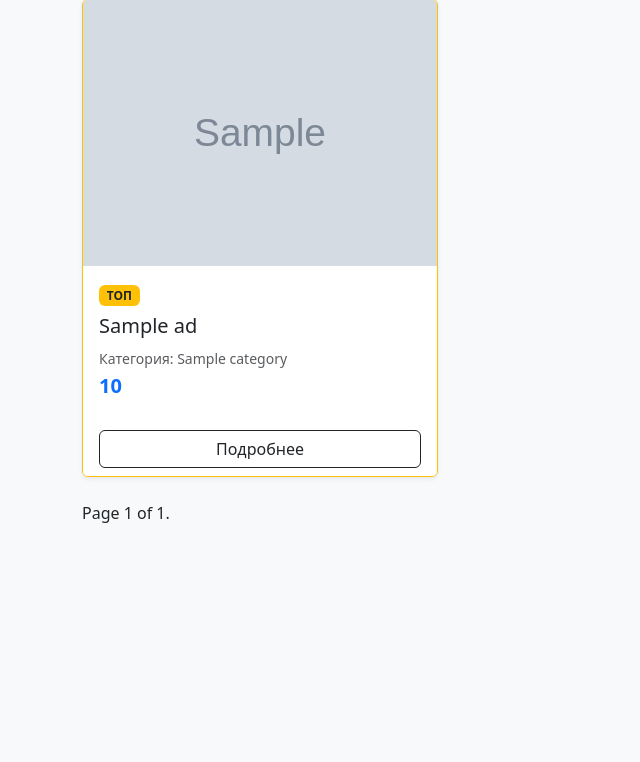
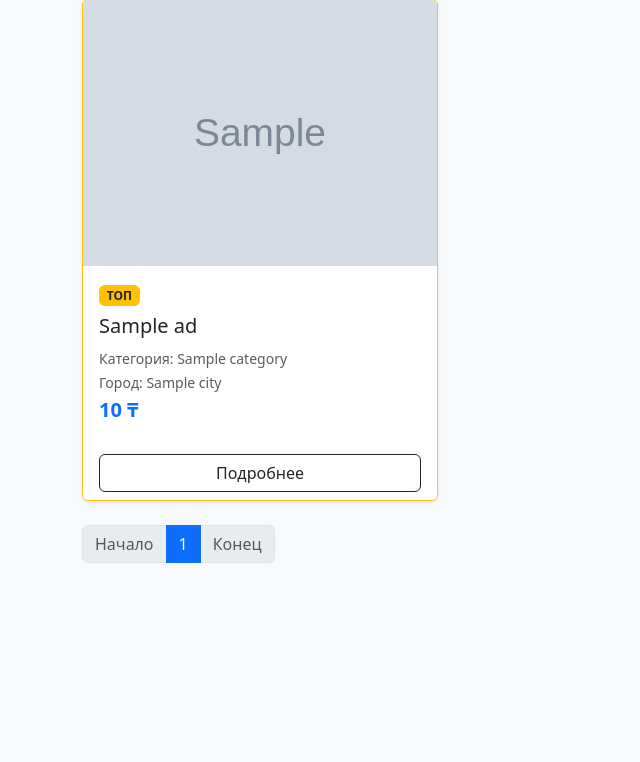
Before and after one commit to shaspire/serd-rpo5-24r-p2, a Django app: page / in a window 1280 px wide. Shown: the part 161-923 px from the top of the page, without its empty margins (0-640 px from the left). Run offline with Django 5.2, Linux system fonts and the light colour scheme; tables that the repository leaves empty hold one stand-in row (values such as "Sample post"); grey boxes marked "Sample" are stand-in pictures.

Commit message:
Second Implementations
Finished all html pages yet no images on them.
Added query_tags to change url parameters dynamically.
Added filtering by city.
For sorting renamed 'cheap' and 'expensive' to 'asc', 'desc' accordingly.
Ads now require re-moderation on update.
Description in Ad model is now optional.
Removed image field from Favorite model.

```diff
--- a/src/core_app/models.py
+++ b/src/core_app/models.py
@@ -32,7 +32,7 @@ class Ad(models.Model):
 	city = models.ForeignKey(City, on_delete=models.CASCADE, verbose_name='Город')
 
 	title = models.CharField(max_length=200)
-	description = models.TextField()
+	description = models.TextField(default='', blank=True, null=True)
 	price = models.PositiveIntegerField(verbose_name='Цена (в тенге)', help_text='Укажите 0, если бесплатно')
 	image = models.ImageField(upload_to='ads/', blank=True, null=True, verbose_name='Изображение')
 
@@ -48,8 +48,7 @@ class Ad(models.Model):
 
 class Favorite(models.Model):
 	user = models.ForeignKey(User, on_delete=models.CASCADE, related_name='favorites')
-	ad = models.ForeignKey(Ad, on_delete=models.CASCADE, related_name='favorited')
-	image = models.ImageField(upload_to='categories/', blank=True, null=True, verbose_name='Изображение')
+	ad = models.ForeignKey(Ad, on_delete=models.CASCADE, related_name='favorited_by')
 
 	class Meta:
 		unique_together = ('user','ad')
--- a/src/core_app/templates/ad_confirm_delete.html
+++ b/src/core_app/templates/ad_confirm_delete.html
@@ -7,11 +7,12 @@
     <div class="col-md-6 text-center">
         <div class="alert alert-danger shadow-sm">
             <h3 class="alert-heading">Вы уверены?</h3>
-            <p>Вы действительно хотите удалить объявление <strong>"MacBook Pro M2"</strong>? Это действие нельзя отменить.</p>
+            <p>Вы действительно хотите удалить объявление <strong>"{{ ad }}"</strong>? Это действие нельзя отменить.</p>
             <hr>
             <form method="POST">
+                {% csrf_token %}
                 <button type="submit" class="btn btn-danger">Да, удалить</button>
-                <a href="#" class="btn btn-secondary">Отмена</a>
+                <a href="{% url 'ad_detail' uuid=ad.uuid %}" class="btn btn-secondary">Отмена</a>
             </form>
         </div>
     </div>
--- a/src/core_app/templates/ad_list.html
+++ b/src/core_app/templates/ad_list.html
@@ -1,5 +1,5 @@
 {% extends 'base.html' %}
-
+{% load query_tags %}
 {% block title %}Все объявления - Ad-Project{% endblock %}
 
 {% block content %}
@@ -11,15 +11,16 @@
 <div class="row">
     {% for ad in ads %}
     <div class="col-md-4 mb-4">
-        <div class="card h-100 border-warning shadow-sm">
+        <div class="card h-100 shadow-sm {% if ad.is_vip %}border-warning{% endif %}">
             <img src="{{ad.image}}" class="card-img-top" alt="Картинка">
             <div class="card-body">
                 {% if ad.is_vip %}
                 <span class="badge bg-warning text-dark mb-2">ТОП</span>
                 {% endif %}
                 <h5 class="card-title">{{ad.title}}</h5>
-                <p class="card-text text-muted mb-1"><small>Категория: {{ad.category}}</small></p>
-                <h5 class="text-primary fw-bold">{{ad.price}}</h5>
+                <p class="card-text text-muted m-0"><small>Категория: {{ad.category}}</small></p>
+                <p class="card-text text-muted m-0"><small>Город: {{ad.city}}</small></p>
+                <h5 class="text-primary fw-bold mt-1">{{ad.price}} ₸</h5>
             </div>
             <div class="card-footer bg-white border-0">
                 <a href="{% url 'ad_detail' uuid=ad.uuid %}" class="btn btn-outline-dark w-100">Подробнее</a>
@@ -28,21 +29,33 @@
     </div>
 	{% endfor %}
 </div>
-<div class="pagination">
-    <span class="step-links">
+
+<nav aria-label="Page navigation">
+    <ul class="pagination">
+        <li class="page-item {% if not ads.has_previous %} disabled {% endif %}">
+            <a class="page-link"
+               href="?{% query_tags page=1 %}">Начало</a></li>
+
         {% if ads.has_previous %}
-            <a href="?page=1">&laquo; first</a>
-            <a href="?page={{ ads.previous_page_number }}">previous</a>
+        <li class="page-item">
+            <a class="page-link"
+               href="?{% query_tags page=ads.previous_page_number %}">{{ ads.previous_page_number }}</a></li>
         {% endif %}
 
-        <span class="current">
-            Page {{ ads.number }} of {{ ads.paginator.num_pages }}.
-        </span>
+        <li class="page-item active">
+            <a class="page-link"
+               href="#">{{ ads.number }}</a></li>
 
         {% if ads.has_next %}
-            <a href="?page={{ ads.next_page_number }}">next</a>
-            <a href="?page={{ ads.paginator.num_pages }}">last &raquo;</a>
+        <li class="page-item">
+            <a class="page-link"
+               href="?{% query_tags page=ads.next_page_number %}">{{ ads.next_page_number }}</a></li>
         {% endif %}
-    </span>
-</div>
+
+        <li class="page-item">
+            <a class="page-link {% if not ads.has_next %} disabled {% endif %}"
+               href="?{% query_tags page=ads.paginator.num_pages %}">Конец</a></li>
+    </ul>
+</nav>
+
 {% endblock %}
--- a/src/core_app/templates/base.html
+++ b/src/core_app/templates/base.html
@@ -10,13 +10,13 @@
 
 <nav class="navbar navbar-expand-lg navbar-dark bg-dark mb-4">
     <div class="container">
-        <a class="navbar-brand fw-bold" href="/">Ad-Project</a>
+        <a class="navbar-brand fw-bold" href="{% url 'ad_list' %}">Ad-Project</a>
         <button class="navbar-toggler" type="button" data-bs-toggle="collapse" data-bs-target="#navbarNav">
             <span class="navbar-toggler-icon"></span>
         </button>
         <div class="collapse navbar-collapse" id="navbarNav">
             <ul class="navbar-nav ms-auto">
-                <li class="nav-item"><a class="nav-link" href="/">Все объявления</a></li>
+                <li class="nav-item"><a class="nav-link" href="{% url 'ad_list' %}">Все объявления</a></li>
 				{% if user.is_authenticated %}
                 <li class="nav-item"><a class="nav-link text-warning" href="{% url 'ad_create' %}">+ Создать</a></li>
 				<li class="nav-item"><a class="nav-link" href="{% url 'profile' %}">Профиль</a></li>
--- a/src/core_app/templates/login.html
+++ b/src/core_app/templates/login.html
@@ -12,11 +12,11 @@
 					{% csrf_token %}
                     <div class="mb-3">
                         <label class="form-label">Логин</label>
-                        <input type="text" name="username" class="form-control">
+                        <input type="text" name="username" class="form-control" required>
                     </div>
                     <div class="mb-4">
                         <label class="form-label">Пароль</label>
-                        <input type="password" name="password" class="form-control">
+                        <input type="password" name="password" class="form-control" required>
                     </div>
                     <button type="submit" class="btn btn-primary w-100">Войти</button>
                 </form>
--- a/src/core_app/templates/profile.html
+++ b/src/core_app/templates/profile.html
@@ -12,6 +12,9 @@
             <a href="#" class="btn btn-outline-primary btn-sm mt-2">Редактировать профиль</a>
             <a href="{% url 'logout' %}" class="btn btn-outline-danger btn-sm mt-2">Выйти из аккаунта</a>
         </div>
+        {% for message in messages %}
+        <div class="alert alert-primary mt-2">{{ message }}</div>
+        {% endfor %}
     </div>
 
     <div class="col-md-8">
@@ -25,6 +28,7 @@
                     {% if ad.is_moderated %}
                     <span class="badge bg-success rounded-pill me-2">Активно</span>
                     {% endif %}
+                    <a href="{% url 'ad_detail' uuid=ad.uuid %}" class="btn btn-sm btn-outline-primary">Просмотреть</a>
                     <a href="{% url 'ad_update' uuid=ad.uuid %}" class="btn btn-sm btn-outline-dark">Изменить</a>
                 </div>
             </li>
--- /dev/null
+++ b/src/core_app/templatetags/query_tags.py
@@ -0,0 +1,17 @@
+from django import template
+
+register = template.Library()
+
+@register.simple_tag(takes_context=True)
+def query_tags(context, remove=None, **kwargs):
+    request = context['request']
+    params = request.GET.copy()
+
+    if remove:
+        for key in remove.split(','):
+            params.pop(key, None)
+
+    for k, v in kwargs.items():
+        params[k] = v
+
+    return params.urlencode()
--- a/src/core_app/views.py
+++ b/src/core_app/views.py
@@ -7,7 +7,7 @@ from django.db.models import Q
 from django.contrib import messages
 from django.http import HttpResponseForbidden
 
-from .models import Ad, Category, Favorite, Banner
+from .models import Ad, Category, Favorite, Banner, City
 from .forms import UserRegisterForm, AdForm
 
 
@@ -36,6 +36,7 @@ def login_view(request):
 		form = AuthenticationForm()
 	return render(request, 'login.html', {'form': form})
 
+
 def logout_view(request):
 	logout(request)
 	return redirect('ad_list')
@@ -54,15 +55,17 @@ def ad_list_view(request, slug=None):
 	ads = Ad.objects.filter(is_moderated=True)
 	if slug: ads = ads.filter(category__slug=slug)
 
+	city = request.GET.get('city')
+	if city: ads = ads.filter(city__name=city)
+
 	# Поиск
 	q = request.GET.get('q')
 	if q: ads = ads.filter(Q(title__icontains=q) | Q(description__icontains=q))
 
 	# Сортировка
 	sort = request.GET.get('sort')
-	if sort == 'cheap': ads = ads.order_by('price', '-created_at')
-	elif sort == 'expensive': ads = ads.order_by('-price', '-created_at')
-	elif sort == 'free': ads = ads.filter(price=0).order_by('-created_at')
+	if sort == 'asc': ads = ads.order_by('price', '-created_at')
+	elif sort == 'desc': ads = ads.order_by('-price', '-created_at')
 	else: ads = ads.order_by('-created_at')
 
 	# Пагинация
@@ -71,11 +74,13 @@ def ad_list_view(request, slug=None):
 	context = {
 		'ads': ads,
 		'categories': Category.objects.all(),
+		'cities': City.objects.all(),
 		'banners': Banner.objects.filter(is_active=True),
 		'current_category': slug,
 		'query_params': request.GET.copy().pop('page', True) and request.GET.urlencode()
 	}
 	return render(request, 'ad_list.html', context)
+
 
 def ad_detail_view(request, uuid):
 	ad = get_object_or_404(Ad, uuid=uuid)
@@ -91,9 +96,8 @@ def ad_create_view(request):
 		if form.is_valid():
 			ad = form.save(commit=False)
 			ad.author = request.user
-			ad.is_moderated = False
 			ad.save()
-			messages.success(request, 'Объявление отправлено на проверку.')
+			messages.success(request, f'Объявление {ad.title} отправлено на проверку.')
 			return redirect('profile')
 	else:
 		form = AdForm()
@@ -108,8 +112,10 @@ def ad_update_view(request, uuid):
 	if request.method == 'POST':
 		form = AdForm(request.POST, request.FILES, instance=ad)
 		if form.is_valid():
-			form.save()
-			messages.success(request, 'Объявление обновлено.')
+			ad = form.save(commit=False)
+			ad.is_moderated = False
+			ad.save()
+			messages.success(request, 'Объявление обновлено. Оно должно пройти новую проверку, прежде чем стать активным')
 			return redirect('ad_detail', uuid=ad.uuid)
 	else:
 		form = AdForm(instance=ad)
@@ -123,7 +129,7 @@ def ad_delete_view(request, uuid):
 
 	if request.method == 'POST':
 		ad.delete()
-		messages.success(request, 'Объявление удалено.')
+		messages.success(request, f'Объявление {ad.title} удалено.')
 		return redirect('profile')
 	return render(request, 'ad_confirm_delete.html', {'ad': ad})
 
```
Also changed, not shown: src/core_app/forms.py (+28 -2 lines), src/core_app/templates/ad_detail.html (+23 -10 lines), src/core_app/templates/ad_form.html (+16 -11 lines), src/core_app/templatetags/__init__.py (added).
